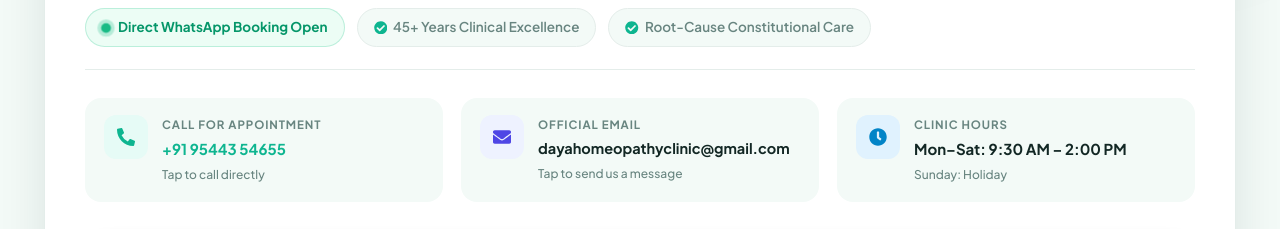
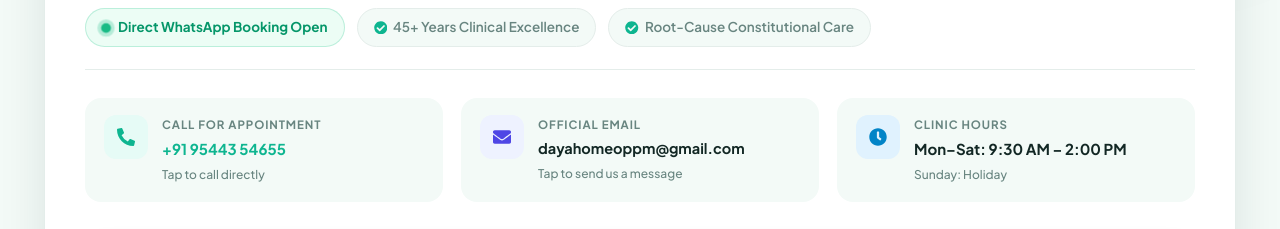
Before and after one commit to suhaimali/Daya-Homeopathy, a React (Vite) app: page / in a window 1280 px wide. Shown: the part 8160-8389 px from the top of the page. Built offline with nearby package versions, Linux system fonts and the light colour scheme.

Commit message:
fix: resolve all bugs and errors across codebase

```diff
--- a/src/components/Hero.jsx
+++ b/src/components/Hero.jsx
@@ -45,7 +45,7 @@ const Hero = () => {
         <div className="hero-image-wrapper">
           <div className="hero-image-placeholder">
             <div className="image-overlay"></div>
-            <img src={heroImage} alt="Daya Homeopathy Clinic – Best Homeopathic Doctor in Malappuram Kerala India, Online Consultation & Worldwide Medicine Delivery Since 1979" className="hero-img" loading="eager" fetchPriority="high" />
+            <img src={heroImage} alt="Daya Homeopathy Clinic – Best Homeopathic Doctor in Malappuram Kerala India, Online Consultation & Worldwide Medicine Delivery Since 1979" className="hero-img" loading="eager" fetchpriority="high" />
           </div>
           <div className="hero-floating-card">
             <div className="floating-icon-wrap">45+</div>
--- a/src/components/Location.jsx
+++ b/src/components/Location.jsx
@@ -64,11 +64,11 @@ const Location = () => {
               </div>
             </a>
 
-            <a href="mailto:dayahomeopathyclinic@gmail.com" className="contact-item-flat">
+            <a href="mailto:dayahomeoppm@gmail.com" className="contact-item-flat">
               <div className="contact-icon-box blue"><FaEnvelope /></div>
               <div className="contact-card-content">
                 <span className="contact-label">Official Email</span>
-                <strong className="contact-value email-val">dayahomeopathyclinic@gmail.com</strong>
+                <strong className="contact-value email-val">dayahomeoppm@gmail.com</strong>
                 <span className="contact-sub">Tap to send us a message</span>
               </div>
             </a>
--- a/src/components/Navbar.jsx
+++ b/src/components/Navbar.jsx
@@ -15,11 +15,11 @@ const Navbar = () => {
   ];
 
   const socialLinks = [
-    { icon: <FaFacebookF size={18} color="#1877F2" />, href: 'https://www.facebook.com/profile.php?id=100095537707367&rdid=gnC4ilNycH4087l9&share_url=https%3A%2F%2Fwww.facebook.com%2Fshare%2F1Ct9yp5Ezb%2F', bg: '#e8f1fd' },
-    { icon: <FaInstagram size={18} color="#E1306C" />, href: 'https://www.instagram.com/dayahomeopathypathappiriyam', bg: '#fcecf1' },
-    { icon: <FaWhatsapp size={18} color="#25D366" />, href: 'https://wa.me/919947576123?text=Hello%20Daya%20Homeopathy', bg: '#ebf9f0' },
-    { icon: <Mail size={18} color="#EA4335" />, href: 'mailto:dayahomeoppm@gmail.com', bg: '#fdedec' },
-    { icon: <Phone size={18} color="#00C1A3" />, href: 'tel:+919544354655', bg: '#e6f9f6' },
+    { icon: <FaFacebookF size={18} color="#1877F2" />, href: 'https://www.facebook.com/profile.php?id=100095537707367&rdid=gnC4ilNycH4087l9&share_url=https%3A%2F%2Fwww.facebook.com%2Fshare%2F1Ct9yp5Ezb%2F', bg: '#e8f1fd', label: 'Facebook' },
+    { icon: <FaInstagram size={18} color="#E1306C" />, href: 'https://www.instagram.com/dayahomeopathypathappiriyam', bg: '#fcecf1', label: 'Instagram' },
+    { icon: <FaWhatsapp size={18} color="#25D366" />, href: 'https://wa.me/919947576123?text=Hello%20Daya%20Homeopathy', bg: '#ebf9f0', label: 'WhatsApp' },
+    { icon: <Mail size={18} color="#EA4335" />, href: 'mailto:dayahomeoppm@gmail.com', bg: '#fdedec', label: 'Email' },
+    { icon: <Phone size={18} color="#00C1A3" />, href: 'tel:+919544354655', bg: '#e6f9f6', label: 'Phone' },
   ];
 
   return (
@@ -57,6 +57,9 @@ const Navbar = () => {
                 href={social.href}
                 className="social-icon"
                 style={{ backgroundColor: social.bg }}
+                aria-label={social.label}
+                target={social.href.startsWith('http') ? '_blank' : undefined}
+                rel={social.href.startsWith('http') ? 'noopener noreferrer' : undefined}
               >
                 {social.icon}
               </a>
@@ -90,6 +93,9 @@ const Navbar = () => {
                   href={social.href}
                   className="social-icon"
                   style={{ backgroundColor: social.bg }}
+                  aria-label={social.label}
+                  target={social.href.startsWith('http') ? '_blank' : undefined}
+                  rel={social.href.startsWith('http') ? 'noopener noreferrer' : undefined}
                 >
                   {social.icon}
                 </a>
--- a/src/components/ScrollToTop.jsx
+++ b/src/components/ScrollToTop.jsx
@@ -7,7 +7,7 @@ const ScrollToTop = () => {
 
   // Show button when page is scrolled down
   const toggleVisibility = () => {
-    if (window.pageYOffset > 300) {
+    if (window.scrollY > 300) {
       setIsVisible(true);
     } else {
       setIsVisible(false);
```
